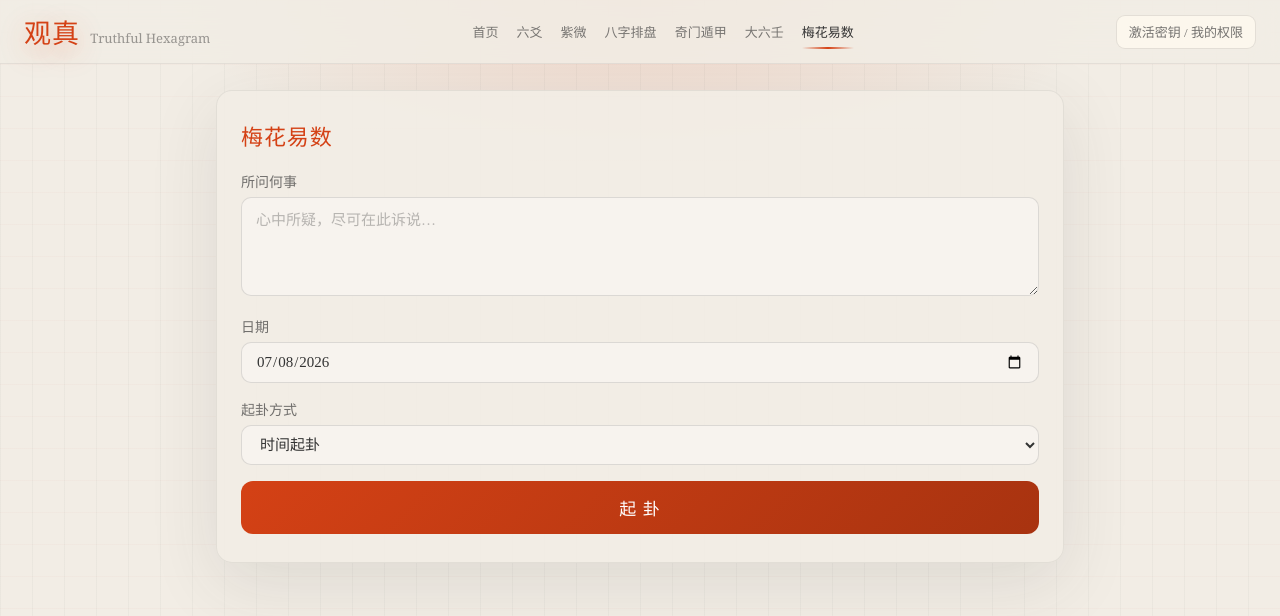
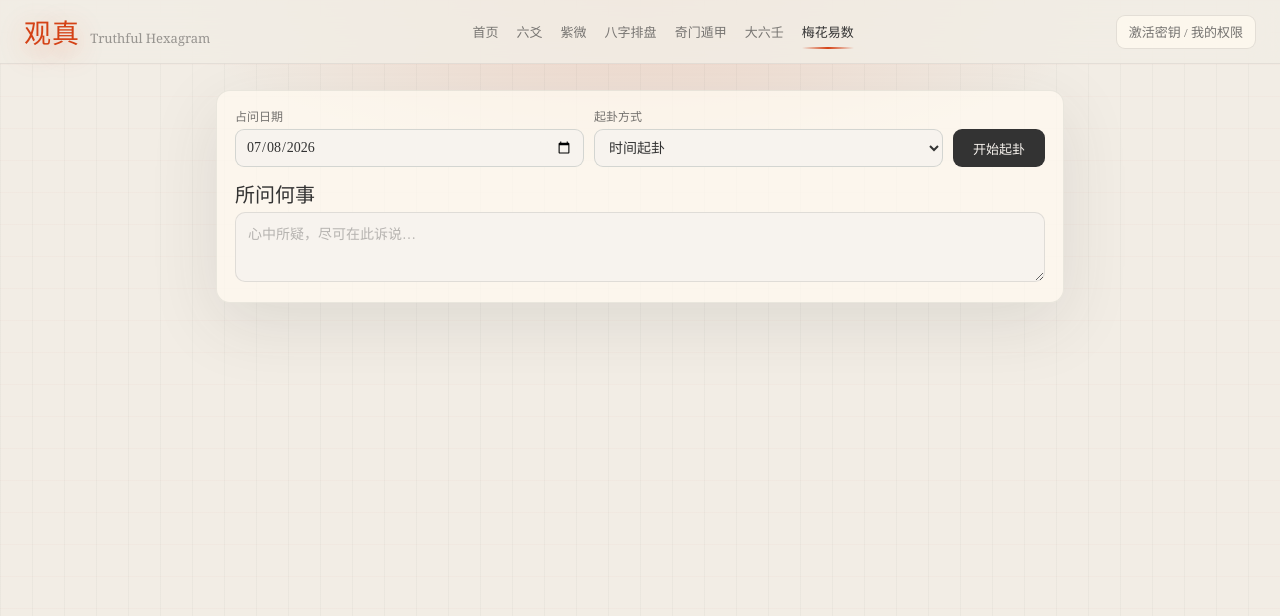
Before and after one commit to gexiaoxin11/guanzhen, a Next.js app: page /meihua in a window 1280 px wide. Shown: the top 616 px of the page. Built offline with nearby package versions, Linux system fonts and the light colour scheme.

Commit message:
style: 统一时间控件为紫微 ziwei-form 风格
八字/奇门/大六壬/梅花易数四个页面的表单统一使用：
- ziwei-form / ziwei-form-row 布局
- ziwei-submit 按钮样式
- 保持与紫微一致的 label > span + input/select 结构

```diff
--- a/app/meihua/page.tsx
+++ b/app/meihua/page.tsx
@@ -100,145 +100,37 @@ export default function MeihuaPage() {
 
       <div className="main-flow">
         {/* 表单 */}
-        <form onSubmit={handleSubmit} style={{
-          background: "var(--surface)",
-          border: "1px solid rgba(51,51,51,0.08)",
-          borderRadius: 16,
-          padding: "28px 24px",
-          marginBottom: 28,
-          boxShadow: "var(--shadow)",
-        }}>
-          <h2 style={{ margin: "0 0 20px", fontSize: 22, fontWeight: 700, letterSpacing: "0.04em", color: "var(--gold)" }}>梅花易数</h2>
-
-          <div style={{ marginBottom: 16 }}>
-            <label style={{ display: "block", marginBottom: 6, fontSize: 14, color: "var(--ink-soft)" }}>所问何事</label>
-            <textarea
-              value={question}
-              onChange={(e) => setQuestion(e.target.value)}
-              placeholder="心中所疑，尽可在此诉说…"
-              rows={3}
-              style={{
-                width: "100%",
-                border: "1px solid rgba(51,51,51,0.14)",
-                borderRadius: 10,
-                padding: "10px 14px",
-                fontSize: 15,
-                background: "var(--surface-strong)",
-                color: "var(--ink)",
-                resize: "vertical",
-                outline: "none",
-                fontFamily: "inherit",
-              }}
-            />
-          </div>
-
-          <div style={{ marginBottom: 16 }}>
-            <label style={{ display: "block", marginBottom: 6, fontSize: 14, color: "var(--ink-soft)" }}>日期</label>
-            <input
-              type="date"
-              value={date}
-              onChange={(e) => setDate(e.target.value)}
-              style={{
-                width: "100%",
-                border: "1px solid rgba(51,51,51,0.14)",
-                borderRadius: 10,
-                padding: "10px 14px",
-                fontSize: 15,
-                background: "var(--surface-strong)",
-                color: "var(--ink)",
-                outline: "none",
-                fontFamily: "inherit",
-              }}
-            />
-          </div>
-
-          <div style={{ marginBottom: 16 }}>
-            <label style={{ display: "block", marginBottom: 6, fontSize: 14, color: "var(--ink-soft)" }}>起卦方式</label>
-            <select
-              value={method}
-              onChange={(e) => setMethod(e.target.value as MeihuaInput["method"])}
-              style={{
-                width: "100%",
-                border: "1px solid rgba(51,51,51,0.14)",
-                borderRadius: 10,
-                padding: "10px 14px",
-                fontSize: 15,
-                background: "var(--surface-strong)",
-                color: "var(--ink)",
-                outline: "none",
-                fontFamily: "inherit",
-                cursor: "pointer",
-              }}
-            >
+                <form className="ziwei-form" onSubmit={handleSubmit}>
+          <div className="ziwei-form-row" style={{ alignItems: "flex-end" }}>
+            <label><span>占问日期</span><input type="date" value={date} onChange={(e) => setDate(e.target.value)} required /></label>
+            <label><span>起卦方式</span>
+              <select value={method} onChange={(e) => setMethod(e.target.value as MeihuaInput["method"])}>
                 <option value="time">时间起卦</option>
                 <option value="number_pair">数字起卦（两数）</option>
                 <option value="number_triplet">数字起卦（三数）</option>
                 <option value="select">选卦</option>
               </select>
+            </label>
+            <button type="submit" className="ziwei-submit" disabled={loading}>{loading ? "起卦中…" : "开始起卦"}</button>
           </div>
-
-          {method === "number_pair" && (
-            <div style={{ display: "grid", gridTemplateColumns: "1fr 1fr", gap: 12, marginBottom: 16 }}>
-              <div>
-                <label style={{ display: "block", marginBottom: 6, fontSize: 14, color: "var(--ink-soft)" }}>上卦数</label>
-                <input type="number" min={1} value={num1} onChange={(e) => setNum1(e.target.value)} placeholder="1-999" style={inputStyle} />
-              </div>
-              <div>
-                <label style={{ display: "block", marginBottom: 6, fontSize: 14, color: "var(--ink-soft)" }}>下卦数</label>
-                <input type="number" min={1} value={num2} onChange={(e) => setNum2(e.target.value)} placeholder="1-999" style={inputStyle} />
-              </div>
+          {(method === "number_pair" || method === "number_triplet") && (
+            <div className="ziwei-form-row" style={{ marginTop: 8 }}>
+              <label><span>数字一</span><input type="number" min={1} value={num1} onChange={(e) => setNum1(e.target.value)} placeholder="1-999" /></label>
+              <label><span>数字二</span><input type="number" min={1} value={num2} onChange={(e) => setNum2(e.target.value)} placeholder="1-999" /></label>
+              {method === "number_triplet" && <label><span>数字三</span><input type="number" min={1} value={num3} onChange={(e) => setNum3(e.target.value)} placeholder="1-999" /></label>}
             </div>
           )}
-
-          {method === "number_triplet" && (
-            <div style={{ display: "grid", gridTemplateColumns: "1fr 1fr 1fr", gap: 12, marginBottom: 16 }}>
-              <div>
-                <label style={{ display: "block", marginBottom: 6, fontSize: 14, color: "var(--ink-soft)" }}>上卦数</label>
-                <input type="number" min={1} value={num1} onChange={(e) => setNum1(e.target.value)} placeholder="1-999" style={inputStyle} />
-              </div>
-              <div>
-                <label style={{ display: "block", marginBottom: 6, fontSize: 14, color: "var(--ink-soft)" }}>下卦数</label>
-                <input type="number" min={1} value={num2} onChange={(e) => setNum2(e.target.value)} placeholder="1-999" style={inputStyle} />
-              </div>
-              <div>
-                <label style={{ display: "block", marginBottom: 6, fontSize: 14, color: "var(--ink-soft)" }}>动爻数</label>
-                <input type="number" min={1} value={num3} onChange={(e) => setNum3(e.target.value)} placeholder="1-999" style={inputStyle} />
-              </div>
+          {method === "select" && (
+            <div className="ziwei-form-row" style={{ marginTop: 8 }}>
+              <label><span>卦名</span><select value={hexagramName} onChange={(e) => setHexagramName(e.target.value)}>{hexagramNames.map(n => <option key={n} value={n}>{n}</option>)}</select></label>
+              <label><span>动爻</span><input type="number" min={1} max={6} value={movingLine} onChange={(e) => setMovingLine(e.target.value)} placeholder="1-6" /></label>
             </div>
           )}
-
-          {method === "select" && (
-            <div style={{ display: "grid", gridTemplateColumns: "1fr 1fr", gap: 12, marginBottom: 16 }}>
-              <div>
-                <label style={{ display: "block", marginBottom: 6, fontSize: 14, color: "var(--ink-soft)" }}>卦名</label>
-                <select value={hexagramName} onChange={(e) => setHexagramName(e.target.value)} style={inputStyle as React.CSSProperties}>
-                  {hexagramNames.map((n) => (
-                    <option key={n} value={n}>{n}</option>
-                  ))}
-                </select>
+          <div style={{ marginTop: 12 }}>
+            <label className="field-label" htmlFor="meihua-question">所问何事</label>
+            <textarea id="meihua-question" value={question} onChange={(e) => setQuestion(e.target.value)} placeholder="心中所疑，尽可在此诉说…" rows={2}
+              style={{ width: "100%", border: "1px solid var(--ink-faint)", borderRadius: 10, padding: "10px 12px", fontSize: 14, background: "var(--surface-strong)", color: "var(--ink)", resize: "vertical", marginTop: 4 }} />
           </div>
-              <div>
-                <label style={{ display: "block", marginBottom: 6, fontSize: 14, color: "var(--ink-soft)" }}>动爻（1-6）</label>
-                <input type="number" min={1} max={6} value={movingLine} onChange={(e) => setMovingLine(e.target.value)} placeholder="1-6" style={inputStyle} />
-              </div>
-            </div>
-          )}
-
-          <button type="submit" disabled={loading} style={{
-            width: "100%",
-            padding: "14px 0",
-            border: "none",
-            borderRadius: 12,
-            background: loading ? "var(--ink-faint)" : "linear-gradient(135deg, var(--gold), var(--gold-dark))",
-            color: "#fff",
-            fontSize: 17,
-            fontWeight: 700,
-            letterSpacing: "0.06em",
-            cursor: loading ? "not-allowed" : "pointer",
-            transition: "all 0.2s",
-          }}>
-            {loading ? "起卦中…" : "起  卦"}
-          </button>
         </form>
 
         {/* 结果 */}
```
Also changed, not shown: app/bazi/page.tsx (+14 -50 lines), app/daliuren/page.tsx (+15 -52 lines), app/qimen/page.tsx (+17 -44 lines). Lines whose indentation alone changed are shown as unchanged.
